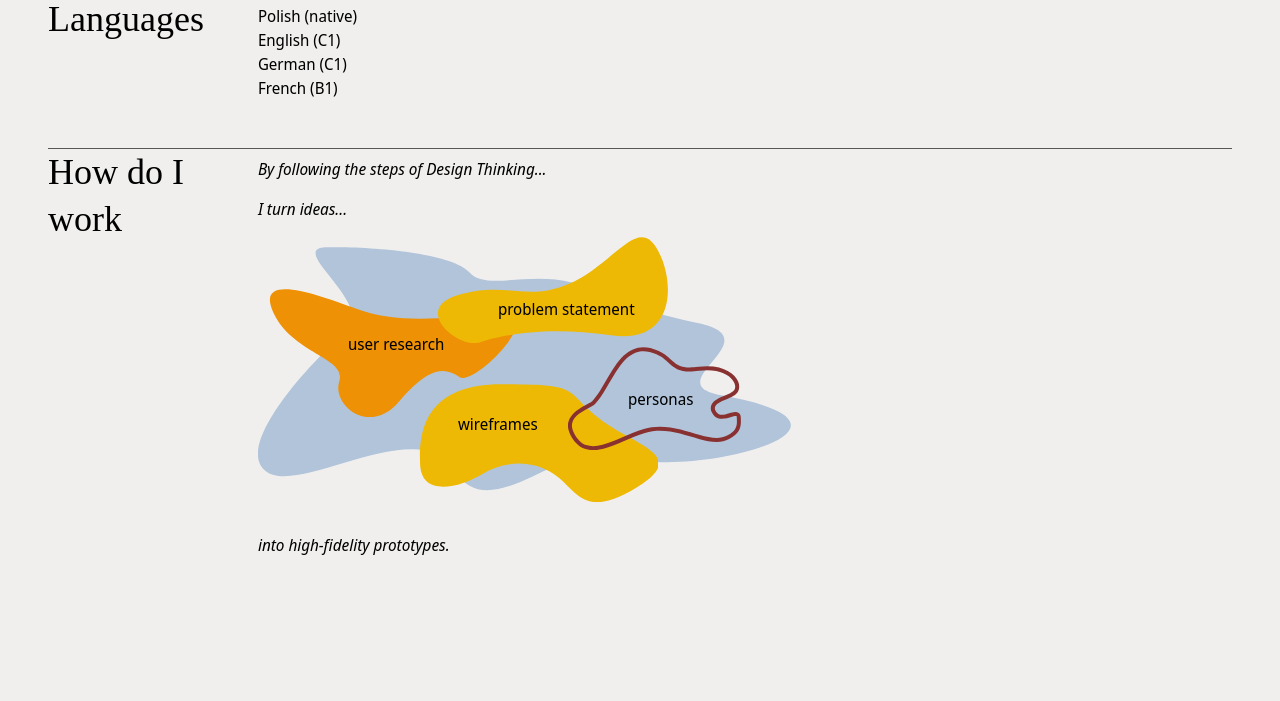
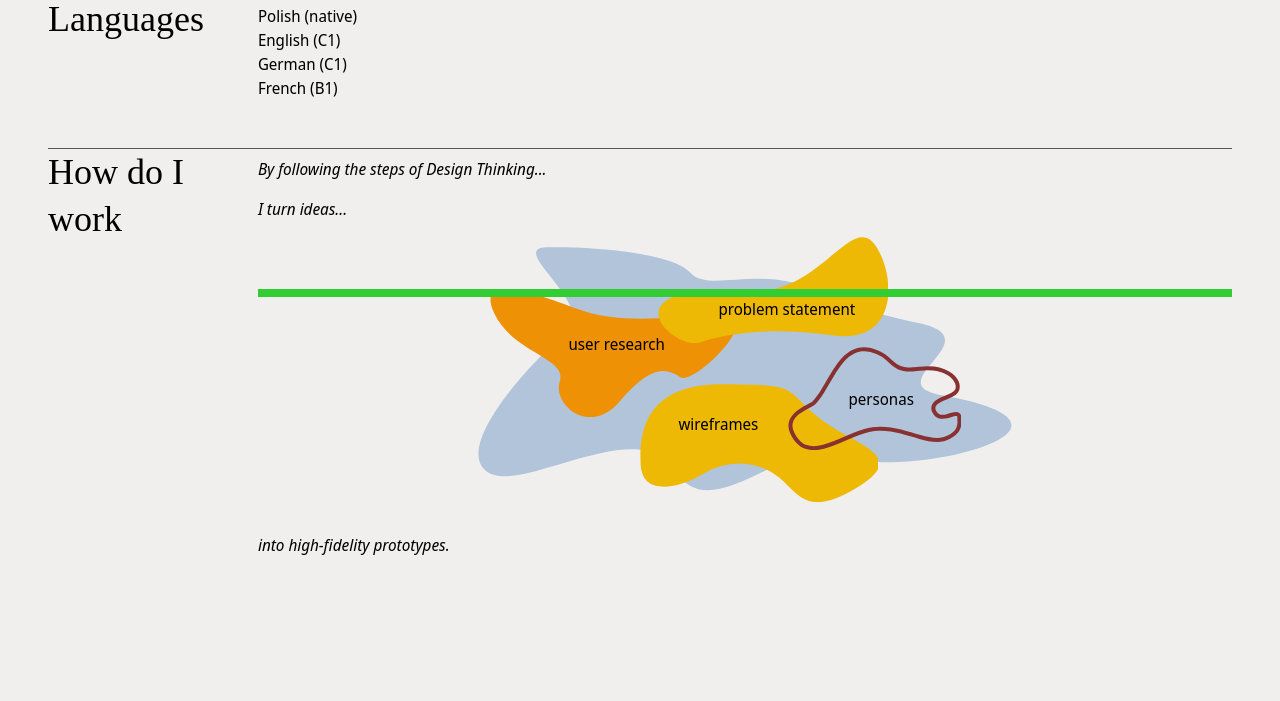
Before and after one commit to vievioorqa/UXUIdesignerportfolio, a PHP site: page /about_me.html in a window 1280 px wide. Shown: the part 1643-2344 px from the top of the page. Run offline with PHP 8.4, Linux system fonts and the light colour scheme; some web fonts are replaced.

Commit message:
prędkość animacji ze stryjeńską | triggery

```diff
--- a/styles/about_me.css
+++ b/styles/about_me.css
@@ -282,6 +282,8 @@
 .design-thinking-shapes {
   display: flex;
   flex-direction: column;
+  justify-content: center;
+  align-items: center;
   gap: 0.5rem;
 }
 
@@ -296,12 +298,29 @@
   height: 275px;
 }
 
-#trigger-point {
-  visibility: hidden;
-  position: absolute;
-  /* border: 4px solid limegreen; */
-  pointer-events: none;
-  width: 100%;
+@media (min-width: 591px) {
+  #trigger-point {
+    /* visibility: hidden; */
+    position: absolute;
+    top: 25%;
+    border: 4px solid limegreen;
+    pointer-events: none;
+    width: 100%;
+  }
+}
+@media (min-width: 950px) {
+  #trigger-point {
+    /* visibility: hidden; */
+    position: absolute;
+    top: 20%;
+  }
+}
+@media (min-width: 1300px) {
+  #trigger-point {
+    /* visibility: hidden; */
+    position: absolute;
+    top: 0;
+  }
 }
 
 .shape {
@@ -437,10 +456,10 @@
   }
 
   #trigger-point {
-    visibility: hidden;
+    /* visibility: hidden; */
     position: absolute;
-    top: 100px;
-    /* border: 4px solid limegreen; */
+    top: 20%;
+    border: 4px solid limegreen;
     pointer-events: none;
     width: 100%;
   }
--- a/styles/girl&boy.css
+++ b/styles/girl&boy.css
@@ -61,11 +61,11 @@
 
 /* Apply the animations to respective characters */
 .character:nth-child(1) {
-    animation: moveDiagonallyBottomLeft 1s ease-out forwards;
+    animation: moveDiagonallyBottomLeft 1.7s ease-out forwards;
   }
 
 .character:nth-child(2) {
-    animation: moveDiagonallyTopRight 1s ease-out forwards;
+    animation: moveDiagonallyTopRight 1.7s ease-out forwards;
   }
 
 
```
